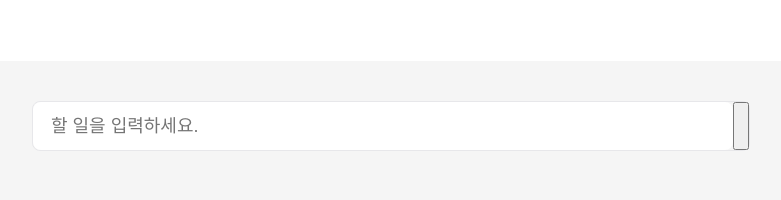
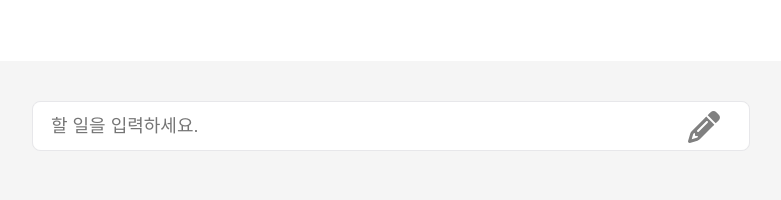
Before and after one commit to moonjh9392/Lazy_Me, a React (Create React App) app: page /main in a window 1280 px wide. Shown: the top 200 px of the page, without its empty margins (249-1030 px from the left). Built offline with nearby package versions, Linux system fonts and the light colour scheme.

Commit message:
font awesome apply

```diff
--- a/package.json
+++ b/package.json
@@ -3,6 +3,9 @@
   "version": "0.1.0",
   "private": true,
   "dependencies": {
+    "@fortawesome/fontawesome-svg-core": "^6.2.0",
+    "@fortawesome/free-solid-svg-icons": "^6.2.0",
+    "@fortawesome/react-fontawesome": "^0.2.0",
     "@testing-library/jest-dom": "^5.16.5",
     "@testing-library/react": "^13.4.0",
     "@testing-library/user-event": "^13.5.0",
--- a/src/components/TodoList.jsx
+++ b/src/components/TodoList.jsx
@@ -1,5 +1,7 @@
 import { useState } from 'react';
 import styled from 'styled-components';
+import { FontAwesomeIcon } from '@fortawesome/react-fontawesome';
+import { faPencil } from '@fortawesome/free-solid-svg-icons';
 
 export default function TodoList(params) {
   const [AddList, setAddList] = useState(null);
@@ -20,11 +22,18 @@
     }
   `;
 
-  const WriteButton = styled.button``;
+  const ButtonStyle = styled.div`
+    position: absolute;
+    right: 30px;
+    top: 10px;
+  `;
+
   return (
     <TodoListStyle>
       <input placeholder="할 일을 입력하세요." />
-      <WriteButton />
+      <ButtonStyle>
+        <FontAwesomeIcon icon={faPencil} size="2x" color="gray" />
+      </ButtonStyle>
     </TodoListStyle>
   );
 }
```
Also changed, not shown: 2 other files (tests, documents, lock files or other folders).
